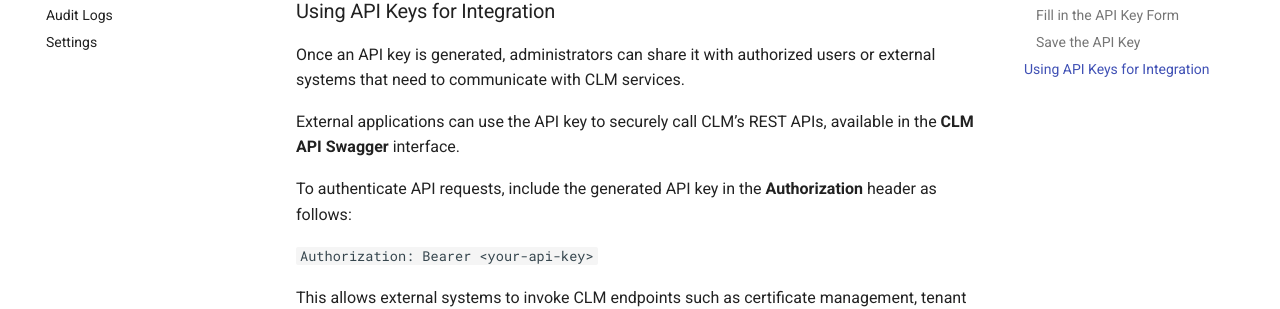
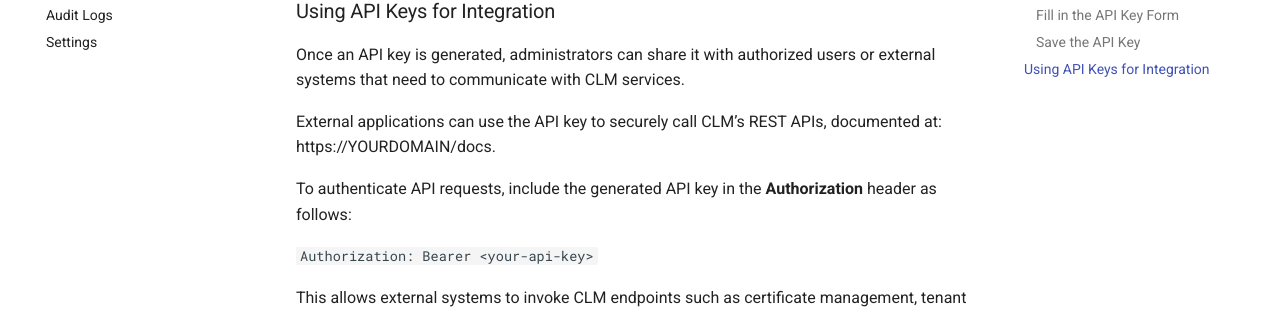
Before and after one commit to dictalabs/clm-admin-guide, an MkDocs documentation site: the page built from docs/integrations.md, in a window 1280 px wide and 900 px high, scrolled down 5267 px. Shown: the part 470-779 px from the top of the window. Built offline with MkDocs 1.6.1 and Material for MkDocs 9.7.7, drawn with Linux system fonts in a browser that asks for light colours.

```diff
--- a/docs/integrations.md
+++ b/docs/integrations.md
@@ -154,7 +154,7 @@ After completing the form, click the **Generate Key** button.
 
 Once an API key is generated, administrators can share it with authorized users or external systems that need to communicate with CLM services.
 
-External applications can use the API key to securely call CLM’s REST APIs, available in the **CLM API Swagger** interface.
+External applications can use the API key to securely call CLM’s REST APIs, documented at: https://YOURDOMAIN/docs.
 
 To authenticate API requests, include the generated API key in the **Authorization** header as follows:
 
```
Also changed, not shown: docs/install.md (+1 -1 lines).
